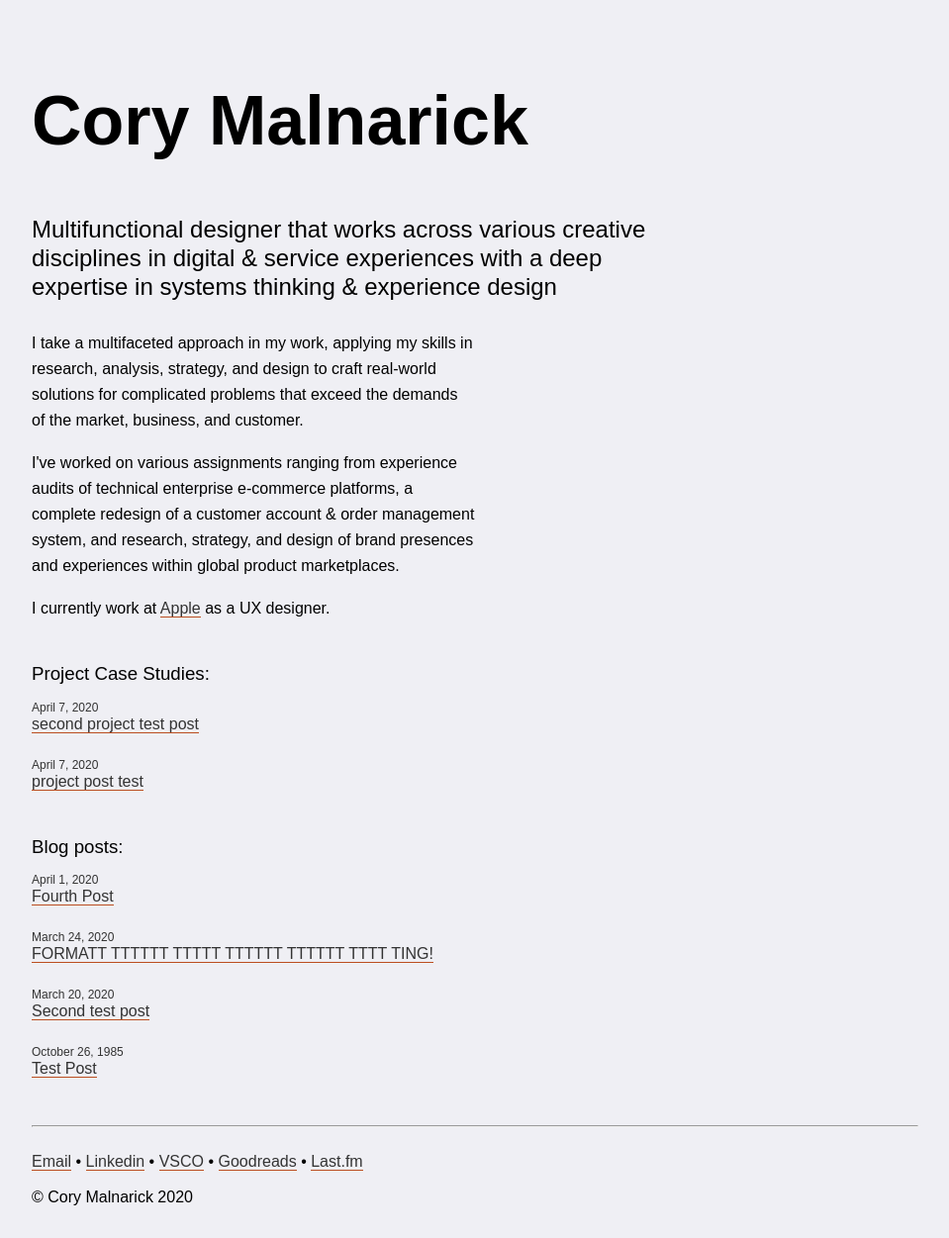
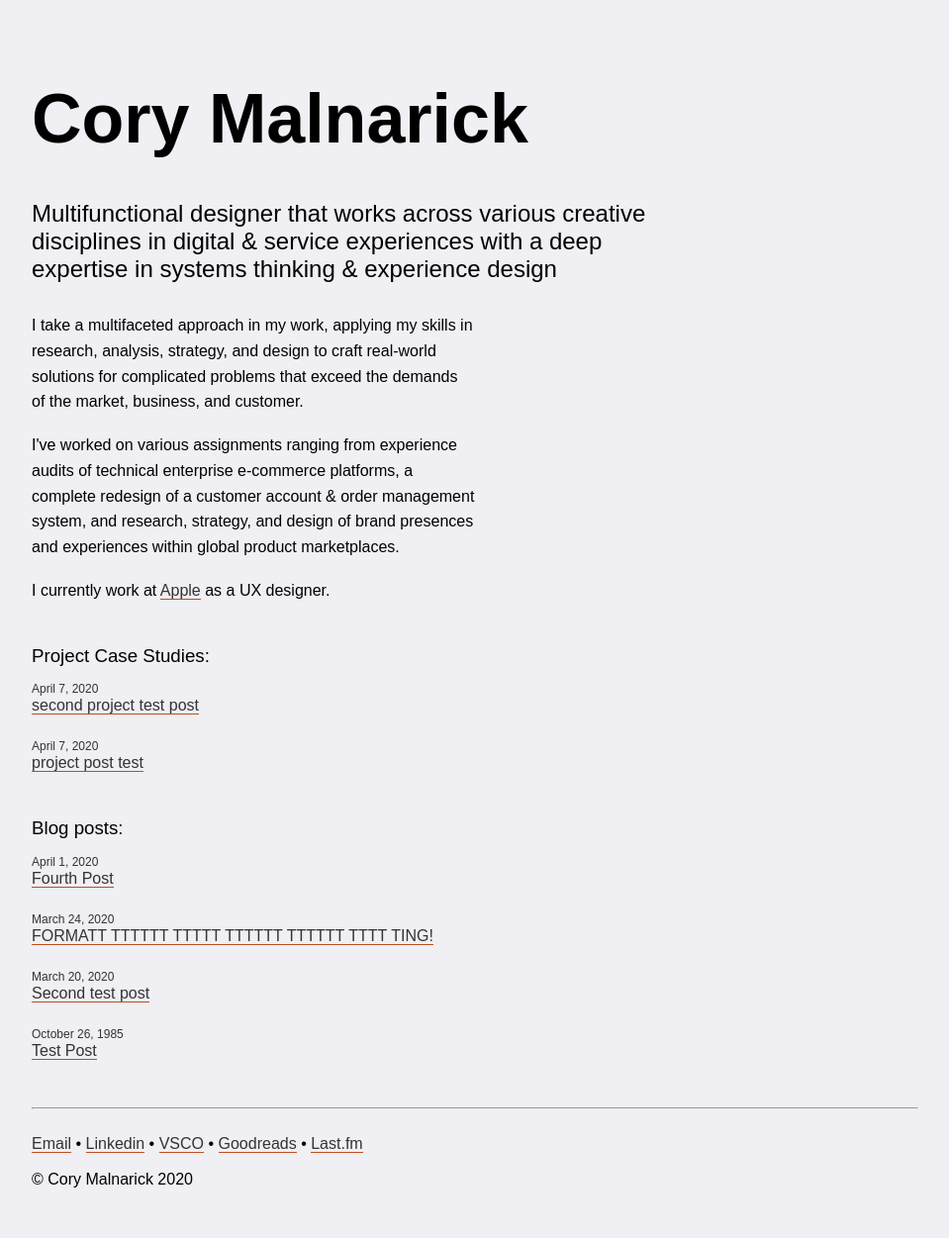
Before and after one commit to foundmonster/foundmonster.github.io, a Jekyll site: the page built from index.html, in a window 1280 px wide. Shown: the whole page at 99% size, without its empty margins (160-1119 px from the left). Built offline with Jekyll 4.4.1, drawn with Linux system fonts in a browser that asks for light colours; some web fonts are replaced.

Commit message:
updating h2

```diff
--- a/_sass/main.scss
+++ b/_sass/main.scss
@@ -45,7 +45,7 @@ main {
 	width: 40rem;
 }
 
-h1, h2, h3, h4, h5, h6 {
+h1, h3, h4, h5, h6 {
     padding-top: 24px;
     padding-bottom: 12px;
     width: 40rem;
@@ -55,6 +55,17 @@ h1, h2, h3, h4, h5, h6 {
     font-weight: 400;
     font-family: aktiv-grotesk, sans-serif;
 	font-style: normal;
+}
+
+h2 {
+    padding-top: 12px;
+    padding-bottom: 12px;
+    width: 40rem;
+    margin-block-start: 0px;
+    margin-block-end: 0px;
+    font-weight: 400;
+    font-family: aktiv-grotesk, sans-serif;
+    font-style: normal;
 }
 
 p {
```
